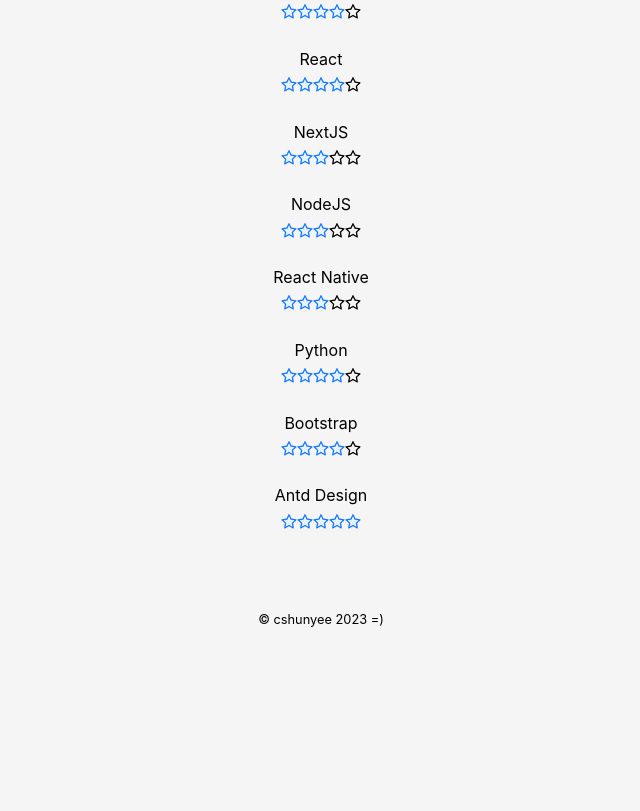
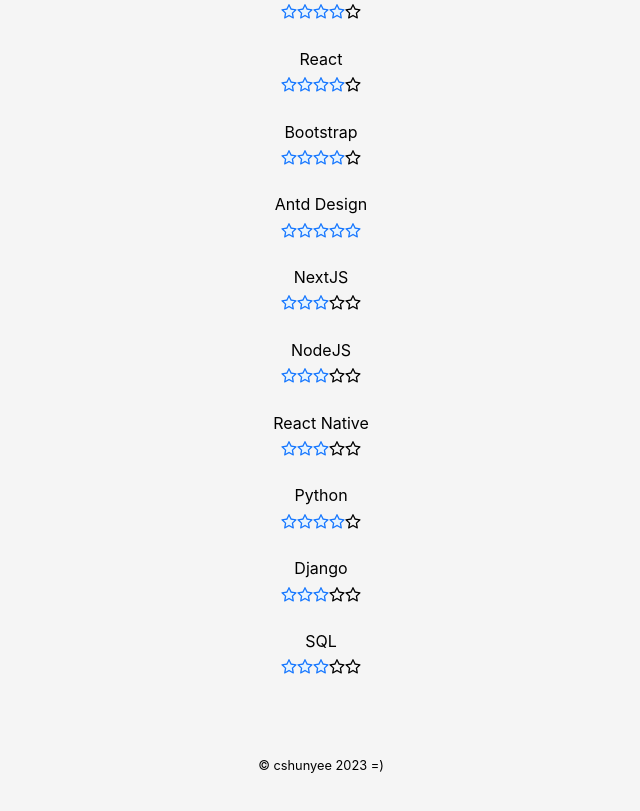
Before and after one commit to cshunyee/show-case, a React (Create React App) app: page / in a window 1280 px wide. Shown: the part 5860-6671 px from the top of the page, without its empty margins (319-959 px from the left). Before the commit the page ends 6588 px from the top, so only its background shows below. Built offline with nearby package versions, Linux system fonts and the light colour scheme.

Commit message:
add skill

```diff
--- a/src/components/SkillList.js
+++ b/src/components/SkillList.js
@@ -7,12 +7,14 @@
     ["CSS", 4],
     ["JavaScript", 4],
     ["React", 4],
+    ["Bootstrap", 4],
+    ["Antd Design", 5],
     ["NextJS", 3],
     ["NodeJS", 3],
     ["React Native", 3],
     ["Python", 4],
-    ["Bootstrap", 4],
-    ["Antd Design", 5],
+    ["Django", 3],
+    ["SQL", 3]
   ];
   return (
     <>
```
